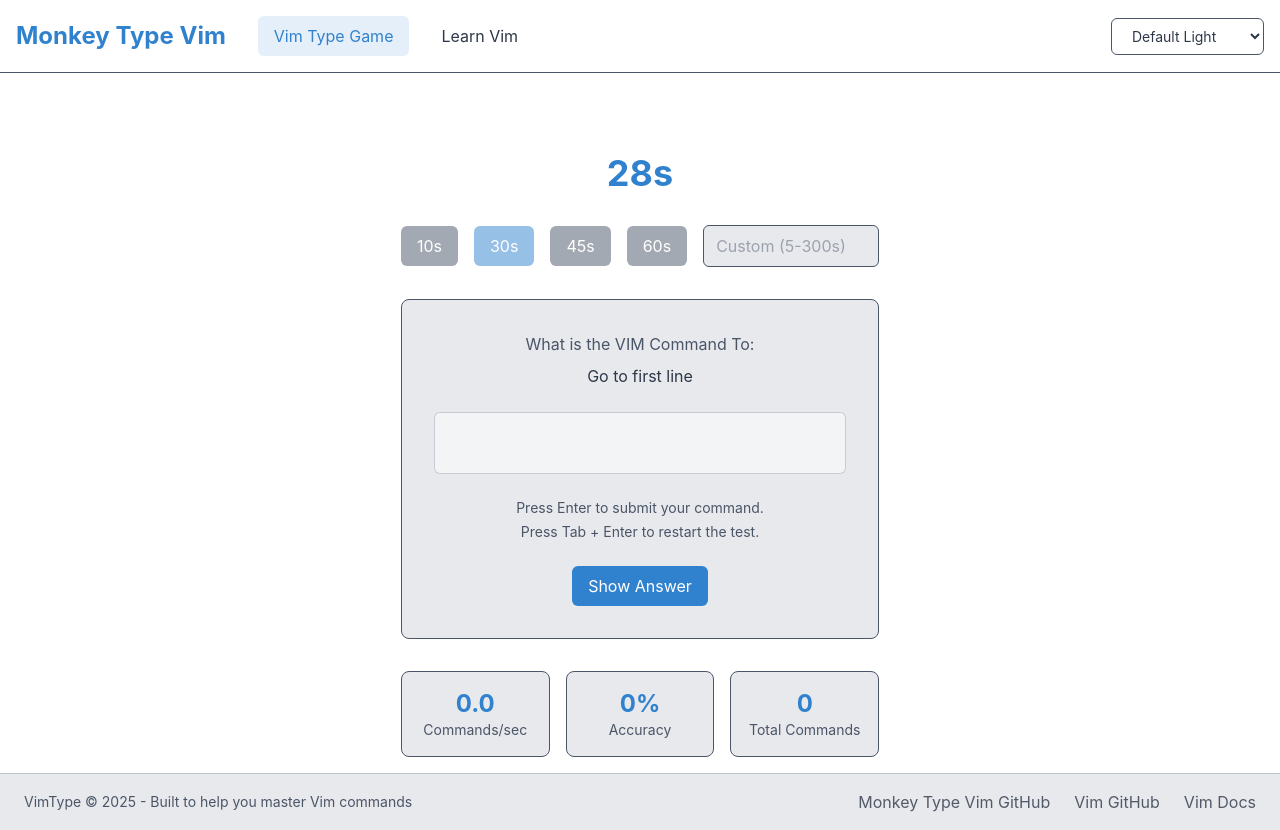
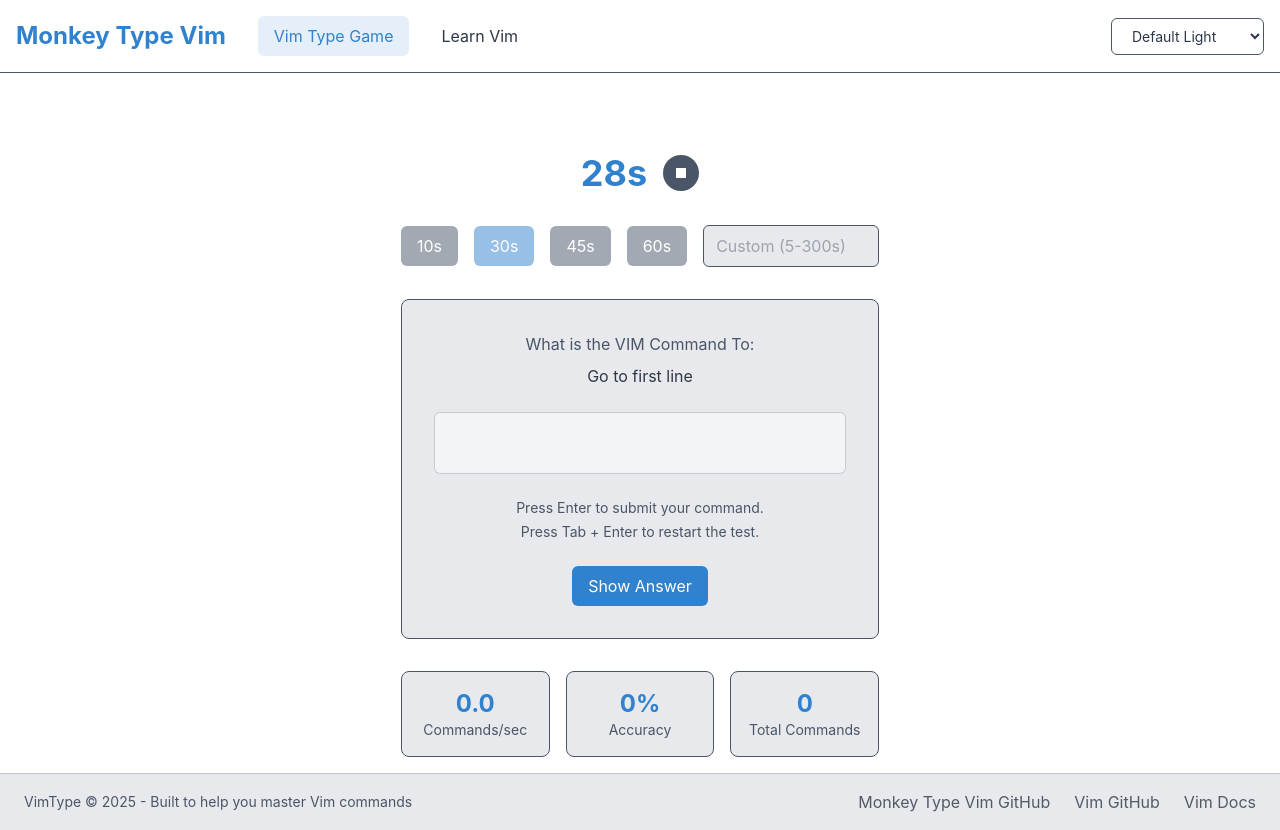
Before and after one commit to jayvil/MonkeyTypeVim, a React (Vite) app: page / in a window 1280 px wide. Both pictures are taken after a click on the button "Start Test". Built offline with nearby package versions, Linux system fonts and the light colour scheme.

Commit message:
add stop button for a running vim type test

```diff
--- a/src/components/VimTypeGame.tsx
+++ b/src/components/VimTypeGame.tsx
@@ -81,9 +81,36 @@
     }
   };
 
+  const handleStop = useCallback(() => {
+    endGame();
+  }, [endGame]);
+
   return (
     <div className="mt-16 flex flex-col items-center gap-8 max-w-2xl mx-auto">
-      <Timer timeLeft={timeLeft} isActive={isGameActive} />
+      <div className="flex items-center gap-4">
+        <Timer timeLeft={timeLeft} isActive={isGameActive} />
+        {isGameActive && (
+          <button
+            onClick={handleStop}
+            className="p-2 rounded-full hover:opacity-90 transition-all flex items-center justify-center"
+            style={{
+              backgroundColor: currentTheme.colors.secondary,
+              color: currentTheme.colors.background,
+            }}
+            title="Stop Test"
+          >
+            <svg
+              xmlns="http://www.w3.org/2000/svg"
+              width="20"
+              height="20"
+              viewBox="0 0 24 24"
+              fill="currentColor"
+            >
+              <rect x="6" y="6" width="12" height="12" />
+            </svg>
+          </button>
+        )}
+      </div>
 
       <div className="flex gap-4 items-center">
         {[10, 30, 45, 60].map((duration) => (
```
